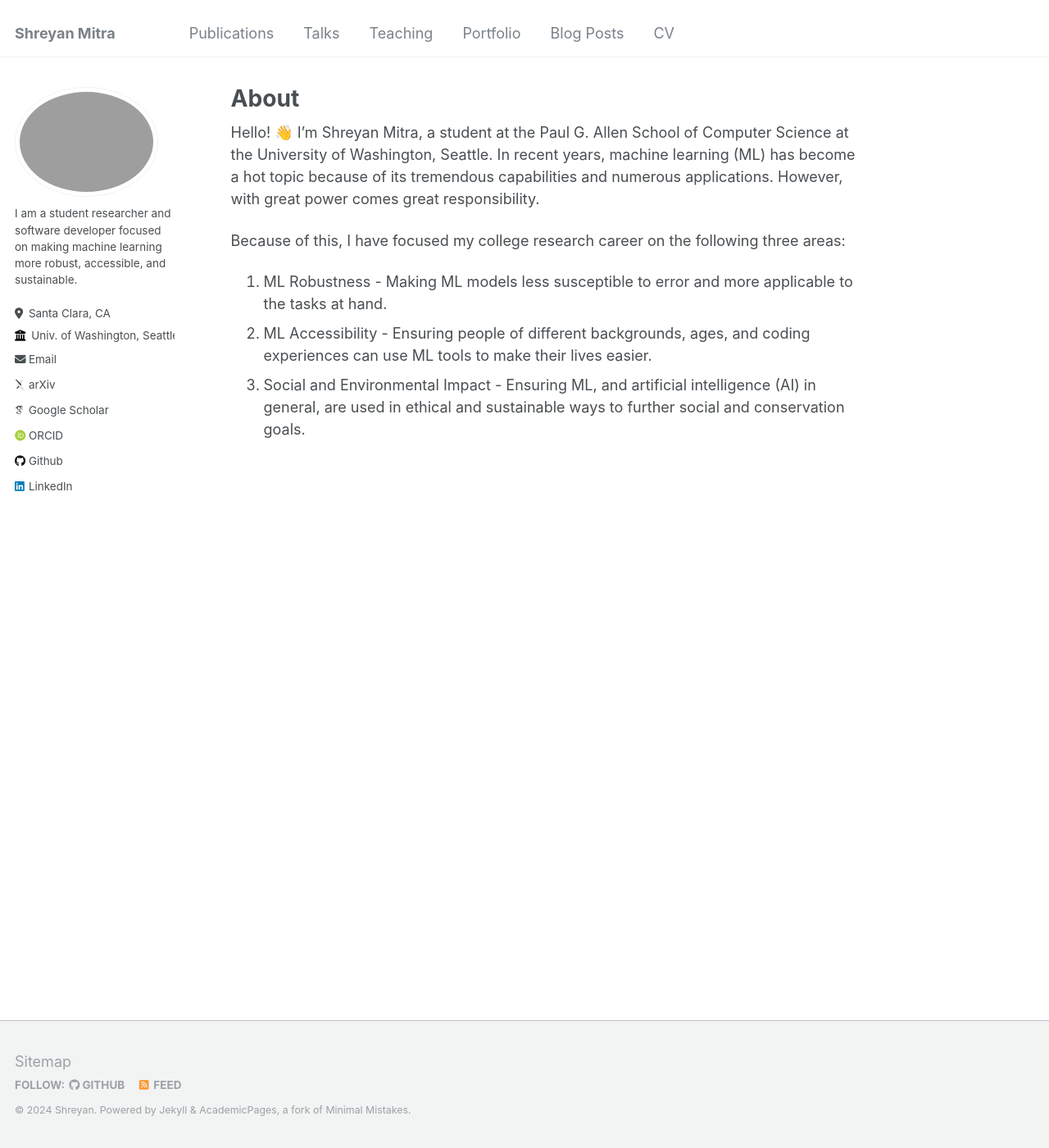
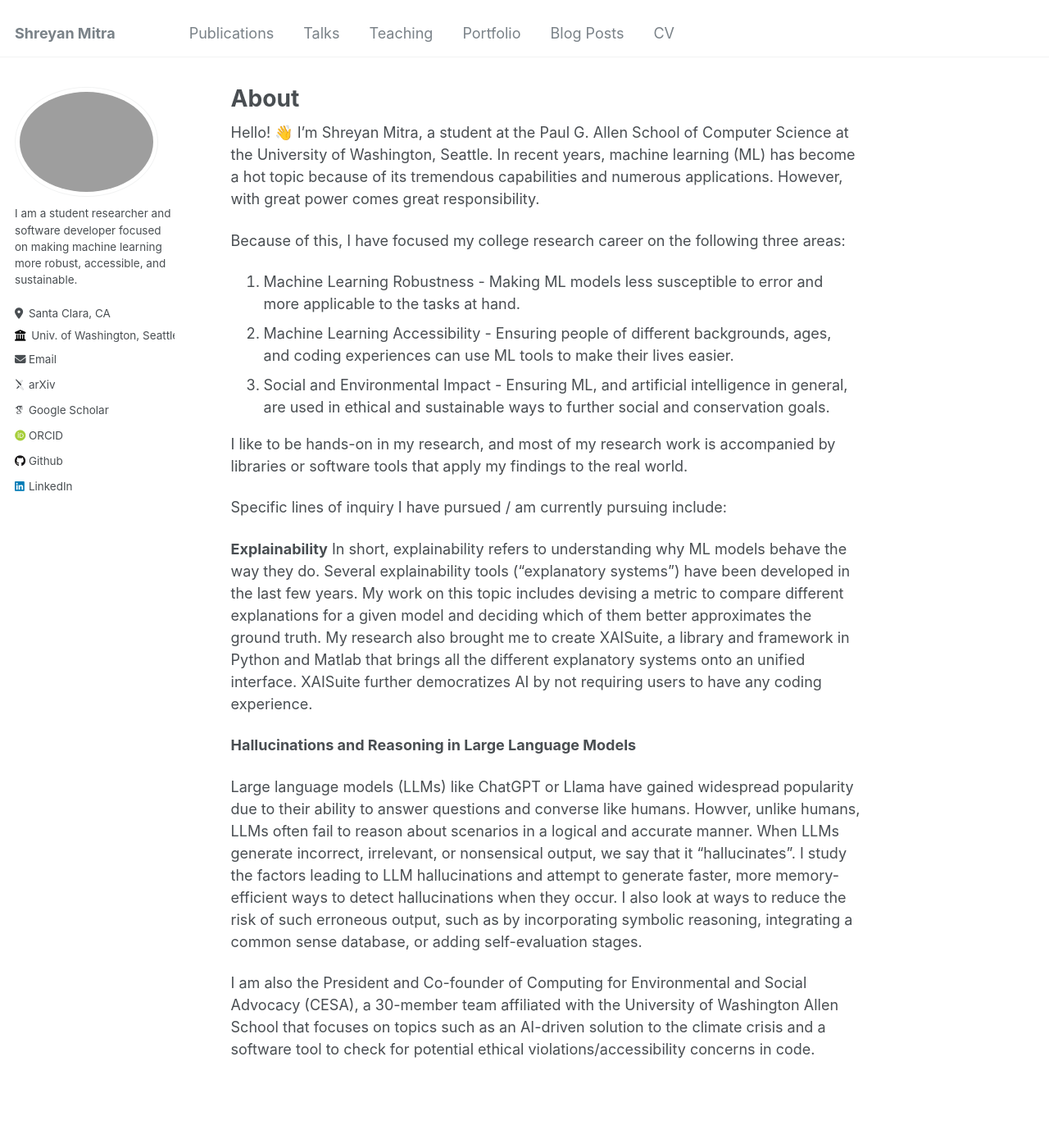
Before and after one commit to shreyanmitra/shreyanmitra.github.io, a Jekyll site: the page built from _pages/about.md, in a window 1280 px wide and 1400 px high. Shown: the whole window at 82% size. Built offline with Jekyll 4.4.1, drawn with Linux system fonts in a browser that asks for light colours; emoji names are drawn with the system emoji font; some web fonts are replaced.

Commit message:
Update about.md

```diff
--- a/_pages/about.md
+++ b/_pages/about.md
@@ -11,6 +11,19 @@ Hello! :wave: I'm Shreyan Mitra, a student at the Paul G. Allen School of Comput
 
 Because of this, I have focused my college research career on the following three areas:
 
-1. ML Robustness - Making ML models less susceptible to error and more applicable to the tasks at hand.
-2. ML Accessibility - Ensuring people of different backgrounds, ages, and coding experiences can use ML tools to make their lives easier.
-3. Social and Environmental Impact - Ensuring ML, and artificial intelligence (AI) in general, are used in ethical and sustainable ways to further social and conservation goals.
+1. Machine Learning Robustness - Making ML models less susceptible to error and more applicable to the tasks at hand.
+2. Machine Learning Accessibility - Ensuring people of different backgrounds, ages, and coding experiences can use ML tools to make their lives easier.
+3. Social and Environmental Impact - Ensuring ML, and artificial intelligence in general, are used in ethical and sustainable ways to further social and conservation goals.
+
+I like to be hands-on in my research, and most of my research work is accompanied by libraries or software tools that apply my findings to the real world.
+
+Specific lines of inquiry I have pursued / am currently pursuing include:
+
+**Explainability**
+In short, explainability refers to understanding why ML models behave the way they do. Several explainability tools ("explanatory systems") have been developed in the last few years. My work on this topic includes devising a metric to compare different explanations for a given model and deciding which of them better approximates the ground truth. My research also brought me to create XAISuite, a library and framework in Python and Matlab that brings all the different explanatory systems onto an unified interface. XAISuite further democratizes AI by not requiring users to have any coding experience.
+
+**Hallucinations and Reasoning in Large Language Models**
+
+Large language models (LLMs) like ChatGPT or Llama have gained widespread popularity due to their ability to answer questions and converse like humans. Howver, unlike humans, LLMs often fail to reason about scenarios in a logical and accurate manner. When LLMs generate incorrect, irrelevant, or nonsensical output, we say that it "hallucinates". I study the factors leading to LLM hallucinations and attempt to generate faster, more memory-efficient ways to detect hallucinations when they occur. I also look at ways to reduce the risk of such erroneous output, such as by incorporating symbolic reasoning, integrating a common sense database, or adding self-evaluation stages.
+
+I am also the President and Co-founder of Computing for Environmental and Social Advocacy (CESA), a 30-member team affiliated with the University of Washington Allen School that focuses on topics such as an AI-driven solution to the climate crisis and a software tool to check for potential ethical violations/accessibility concerns in code.
```
